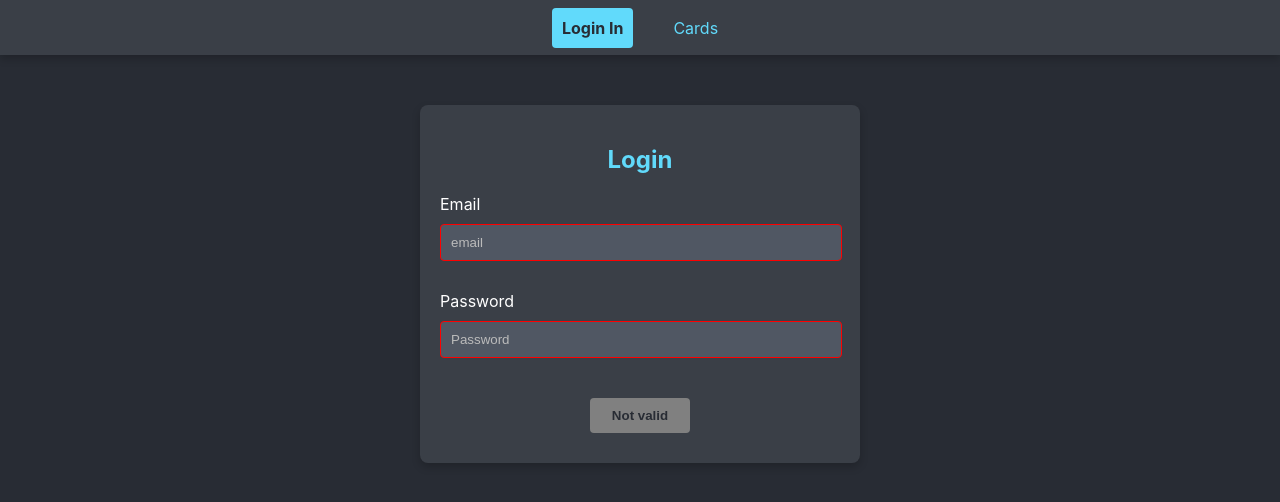
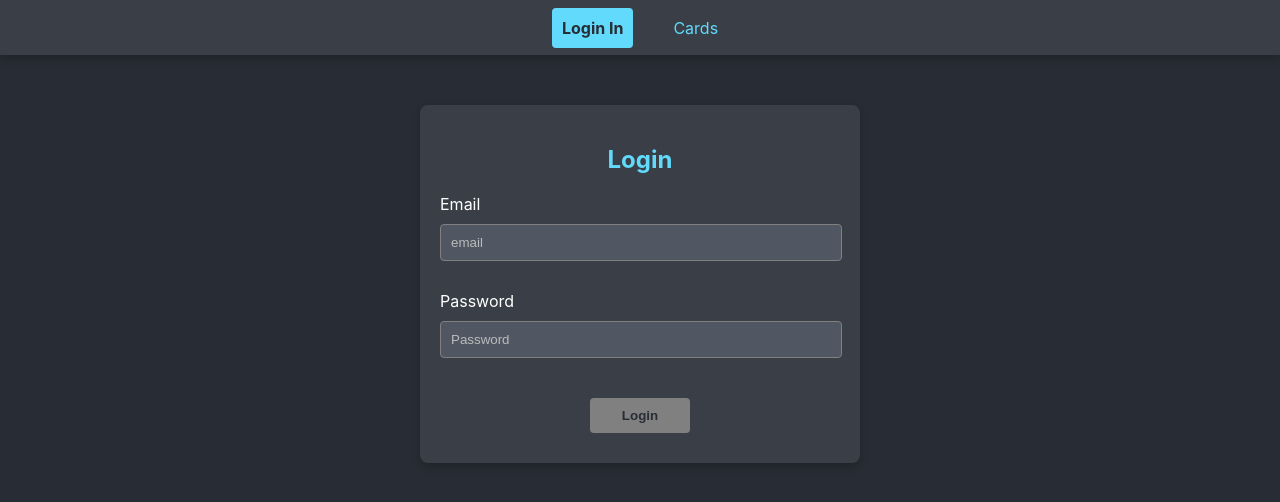
Before and after one commit to mishanya1111/ReactMG, a React (Create React App) app: page /login in a window 1280 px wide. Shown: the top 502 px of the page. Built offline with nearby package versions, Linux system fonts and the light colour scheme; no server answers.

Commit message:
fix: fix red border in input perf: rename text in button

```diff
--- a/src/Pages/LoginPage.js
+++ b/src/Pages/LoginPage.js
@@ -69,7 +69,7 @@ function LoginPage() {
                 />
 
                 <button disabled={!isValid} type="submit" className={isValid ? '' : 'login-button' } >
-                    {isValid ? 'Login' : 'Not valid'}
+                    Login
                 </button>
             </form>
         </div>
--- a/src/сomponents/CustomInput.js
+++ b/src/сomponents/CustomInput.js
@@ -8,7 +8,7 @@ const CustomInput = ({name, isValid,
         <div className="input-with-validation">
             <label htmlFor={name}> {name}</label>
             <input
-                className={error === '' ? '' : 'input-error'}
+                className={(error === '') || !error ? '' : 'input-error'}
                 name={name}
                 type={type}
                 placeholder={placeholder}
```
